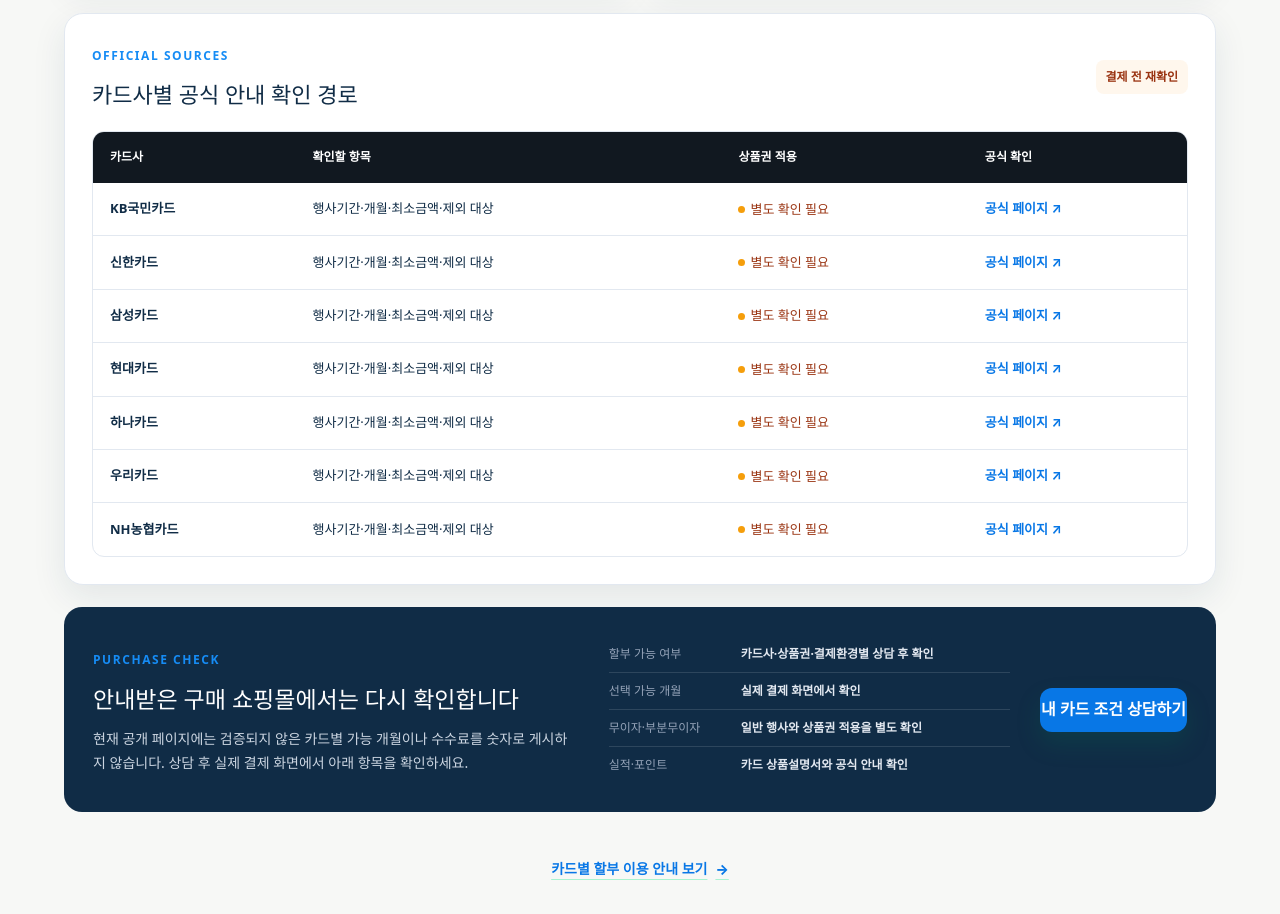
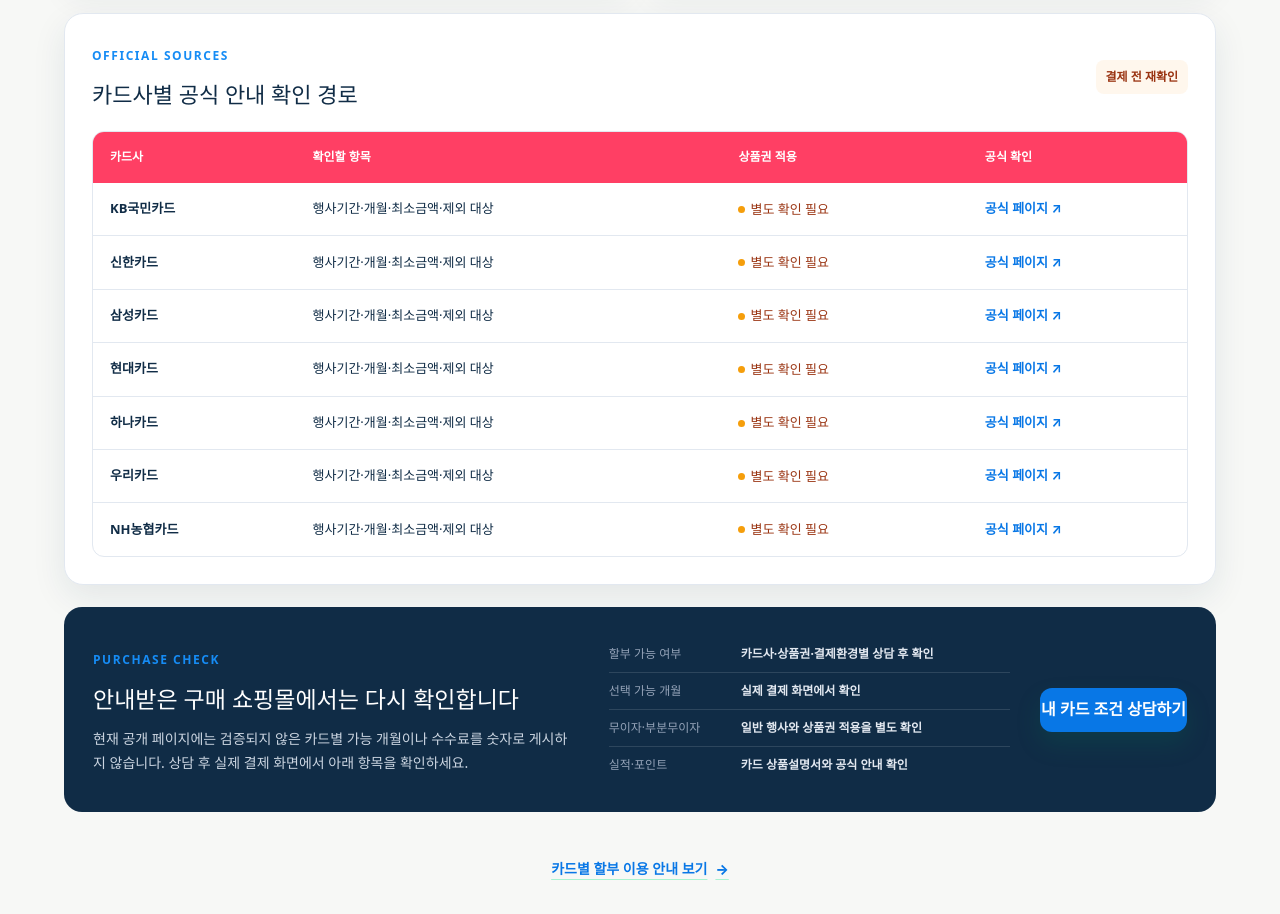
Before and after one commit to increw01-alt/26.08.27giftplan, a Next.js app: page / in a window 1280 px wide. Shown: the part 4280-5194 px from the top of the page. Built offline with nearby package versions, Linux system fonts and the light colour scheme; a web font is replaced by a local one.

Commit message:
style: use pink source table headers

```diff
--- a/app/globals.css
+++ b/app/globals.css
@@ -731,8 +731,8 @@
   --source-hover-ring: rgb(17 24 32 / 28%);
 }
 .official-source-table thead th {
-  border-bottom-color: #111820;
-  background: #111820;
+  border-bottom-color: #ff3f64;
+  background: #ff3f64;
   color: #fff;
 }
 .official-source-table tbody tr:nth-child(5n + 2) {
```
